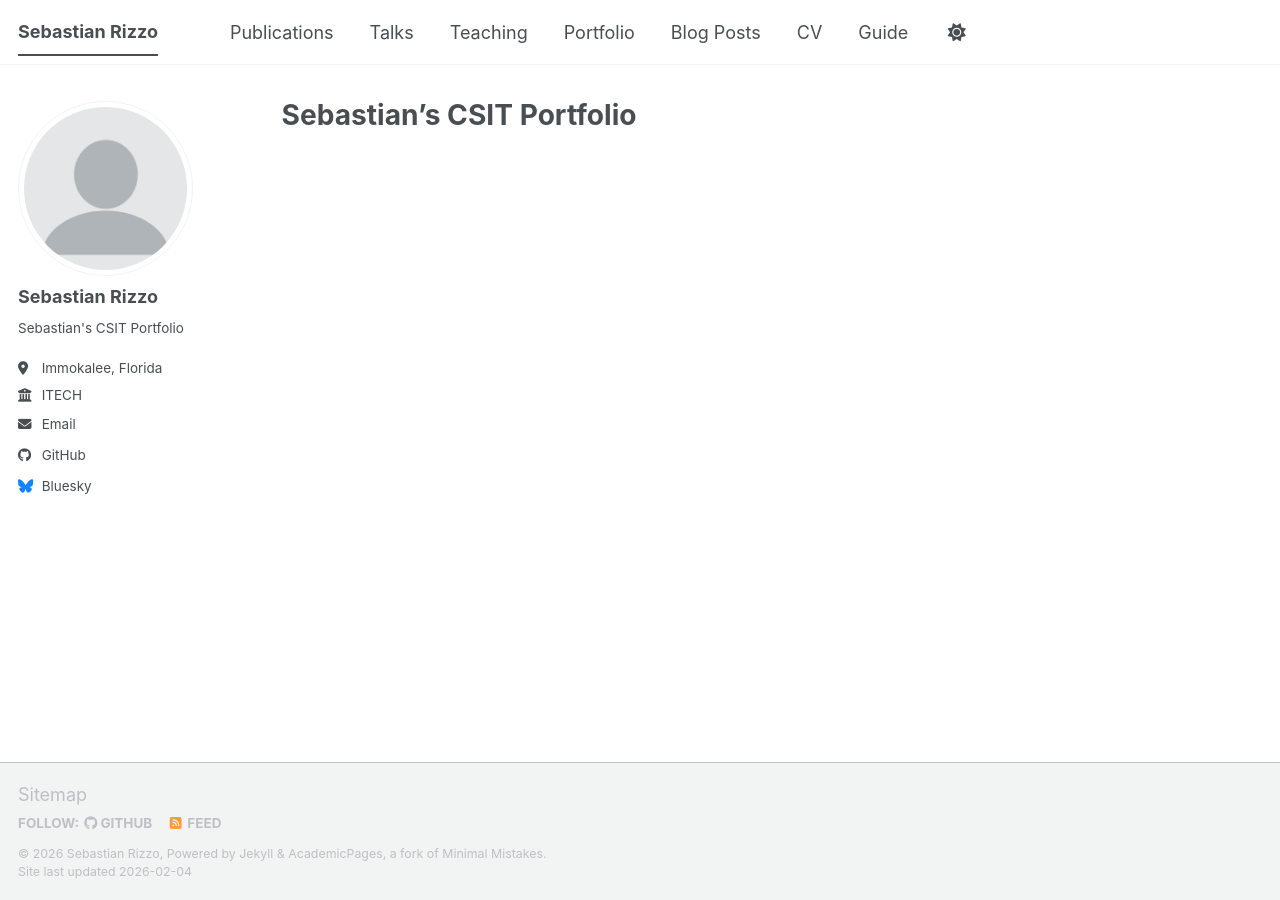
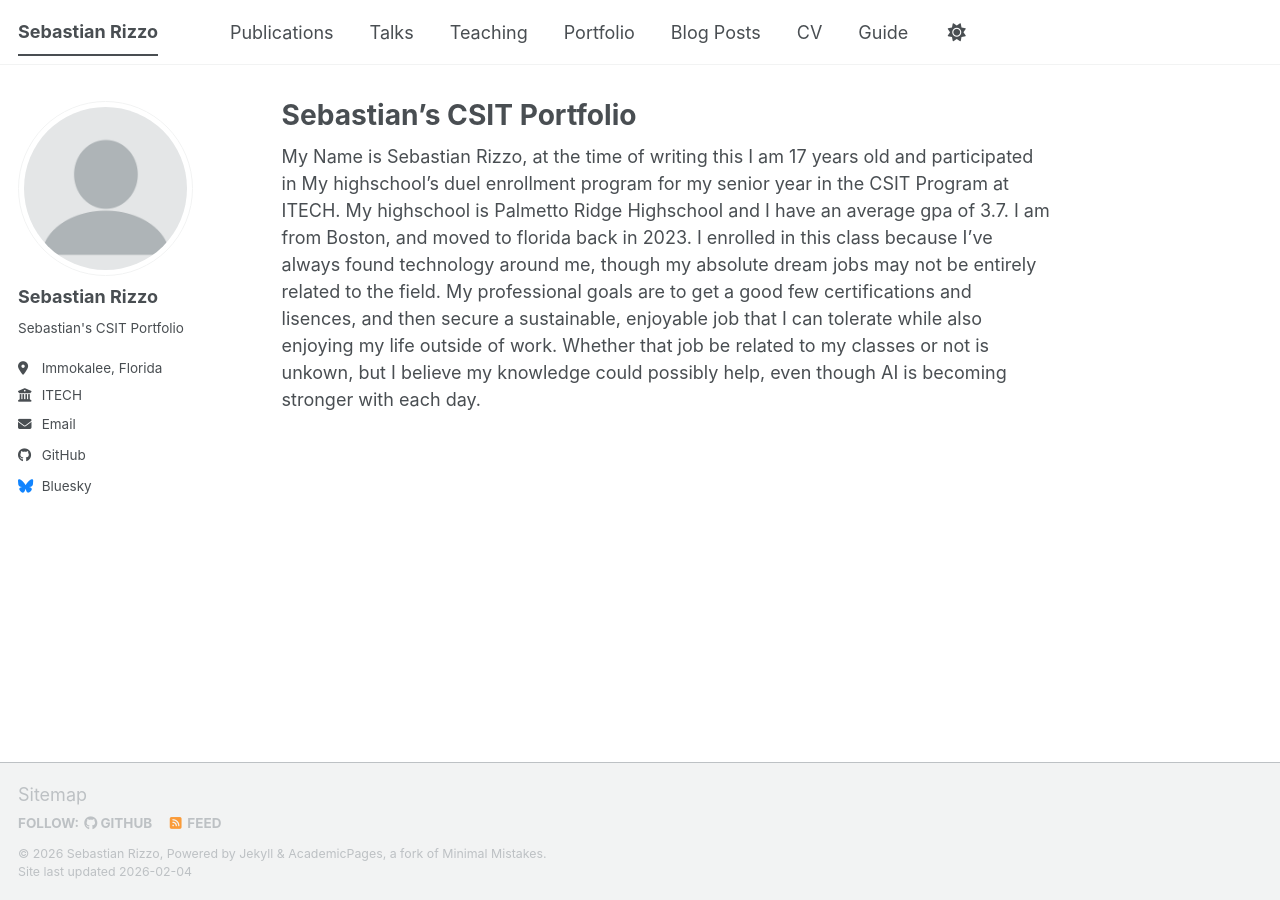
Before and after one commit to SebazRizzo98/SebazRizzo98.github.io, a Jekyll site: the page built from _pages/about.md, in a window 1280 px wide. Built offline with Jekyll 4.4.1, drawn with Linux system fonts in a browser that asks for light colours; a script bundle is joined from its source files by our own code; library files that are not in the unit come from our copies.

Commit message:
Update about.md

```diff
--- a/_pages/about.md
+++ b/_pages/about.md
@@ -6,3 +6,4 @@ redirect_from:
   - /about/
   - /about.html
 ---
+My Name is Sebastian Rizzo, at the time of writing this I am 17 years old and participated in My highschool's duel enrollment program for my senior year in the CSIT Program at ITECH. My highschool is Palmetto Ridge Highschool and I have an average gpa of 3.7. I am from Boston, and moved to florida back in 2023. I enrolled in this class because I've always found technology around me, though my absolute dream jobs may not be entirely related to the field. My professional goals are to get a good few certifications and lisences, and then secure a sustainable, enjoyable job that I can tolerate while also enjoying my life outside of work. Whether that job be related to my classes or not is unkown, but I believe my knowledge could possibly help, even though AI is becoming stronger with each day.
```
